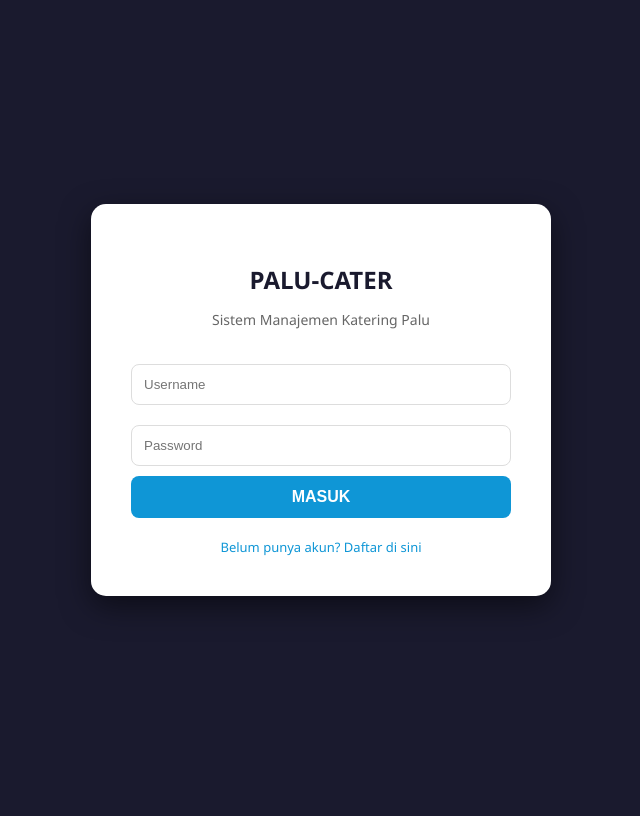
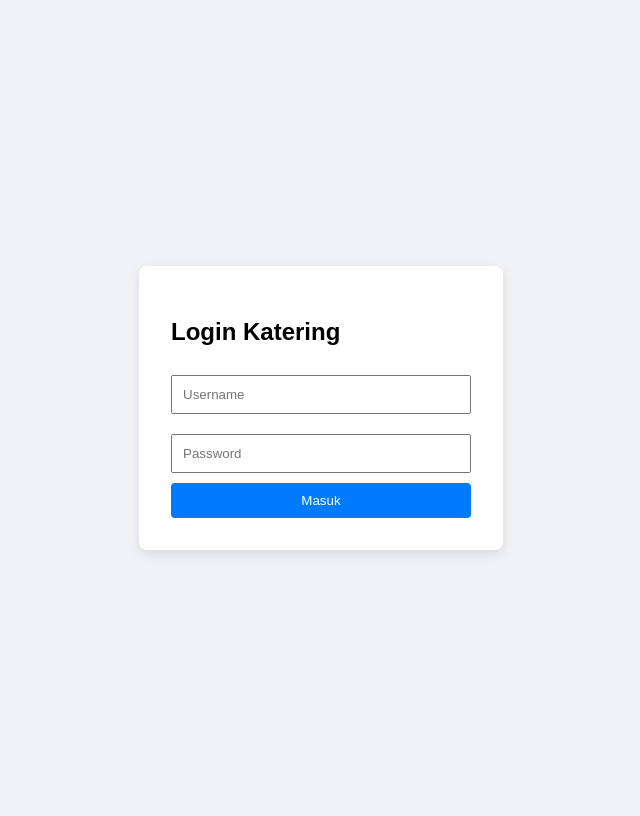
Before and after one commit to raihan-101-hub/palu-cater-web, a Flask app: page / in a window 1280 px wide. Shown: the whole page, without its empty margins (319-959 px from the left). Before the commit the page ends 605 px from the top, so only its background shows below. Run offline with Flask 3, Linux system fonts and the light colour scheme; some libraries are stand-ins or nearby versions.

Commit message:
Update login.html

```diff
--- a/templates/login.html
+++ b/templates/login.html
@@ -1,17 +1,22 @@
 <!DOCTYPE html>
 <html>
 <head>
-    <title>Login | Palu-Cater</title>
-    <link rel="stylesheet" href="{{ url_for('static', filename='style.css') }}">
+    <title>Login - Palu Cater</title>
+    <style>
+        body { font-family: sans-serif; display: flex; justify-content: center; align-items: center; height: 100vh; background: #f0f2f5; }
+        .login-box { background: white; padding: 2rem; border-radius: 8px; box-shadow: 0 4px 12px rgba(0,0,0,0.1); width: 300px; }
+        input { width: 100%; padding: 10px; margin: 10px 0; box-sizing: border-box; }
+        button { width: 100%; padding: 10px; background: #007bff; color: white; border: none; border-radius: 4px; cursor: pointer; }
+    </style>
 </head>
 <body>
-    <div class="card">
-        <h2>PALU-CATER</h2>
-        <p>Sistem Manajemen Katering Palu</p>
-        <input type="text" placeholder="Username">
-        <input type="password" placeholder="Password">
-        <button class="btn" onclick="window.location.href='/'">MASUK</button>
-        <a href="/register" class="link">Belum punya akun? Daftar di sini</a>
+    <div class="login-box">
+        <h2>Login Katering</h2>
+        <form method="POST">
+            <input type="text" name="username" placeholder="Username" required>
+            <input type="password" name="password" placeholder="Password" required>
+            <button type="submit">Masuk</button>
+        </form>
     </div>
 </body>
 </html>
```
